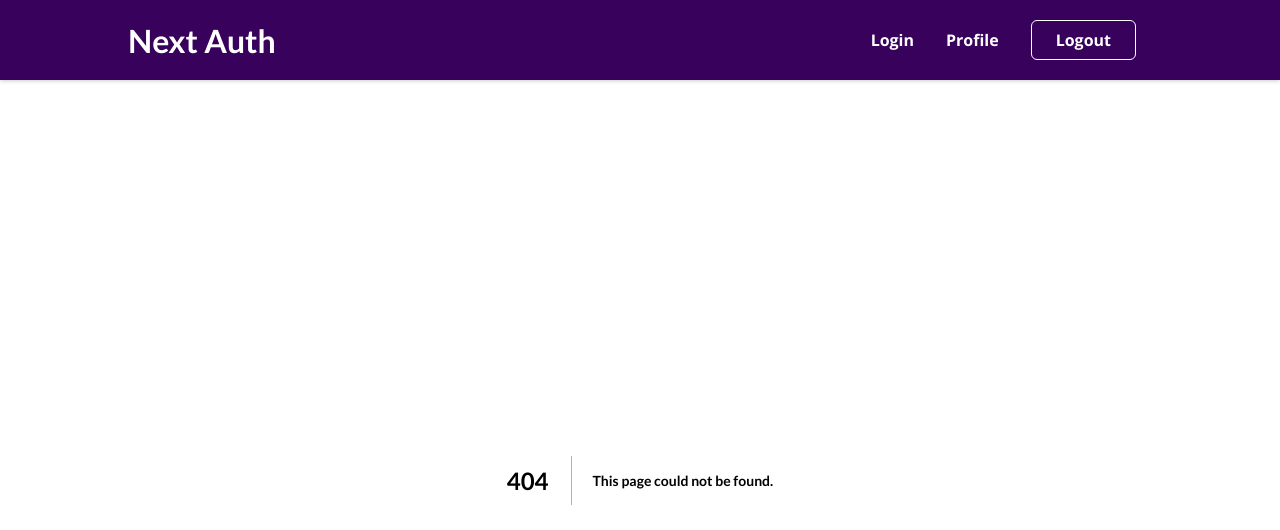
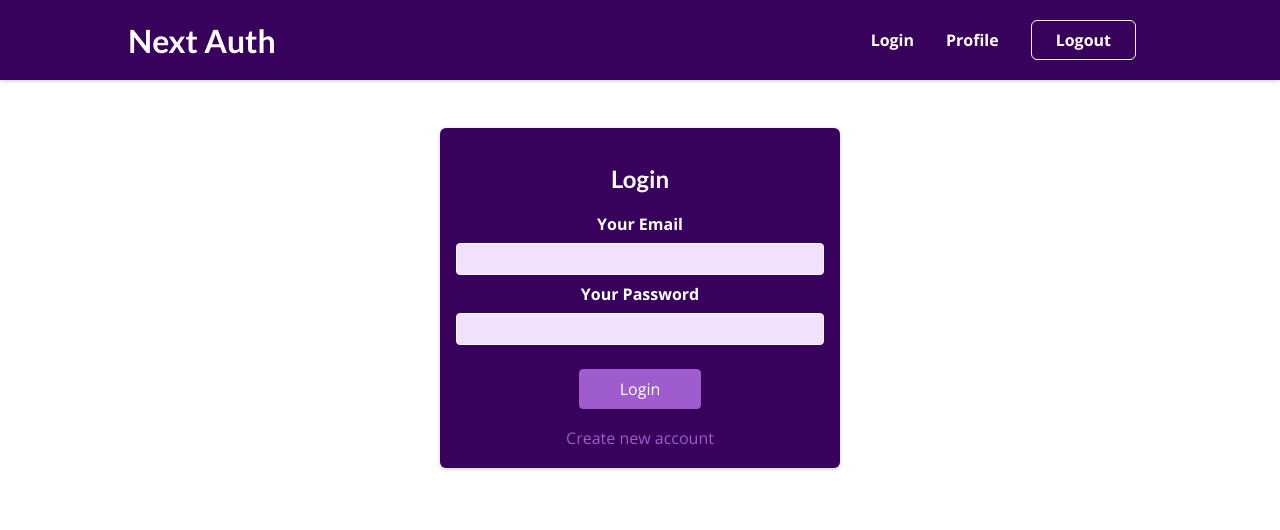
Before and after one commit to wolfter12/authentication-with-nextjs, a Next.js app: page /auth in a window 1280 px wide. Before the commit this address had no page. Shown: the top 530 px of the page. Built offline with nearby package versions, Linux system fonts and the light colour scheme.

Commit message:
add auth page

```diff
--- /dev/null
+++ b/pages/auth/index.jsx
@@ -0,0 +1,7 @@
+import AuthForm from "../../components/auth/auth-form";
+
+function AuthPage() {
+  return <AuthForm />;
+}
+
+export default AuthPage;
```
